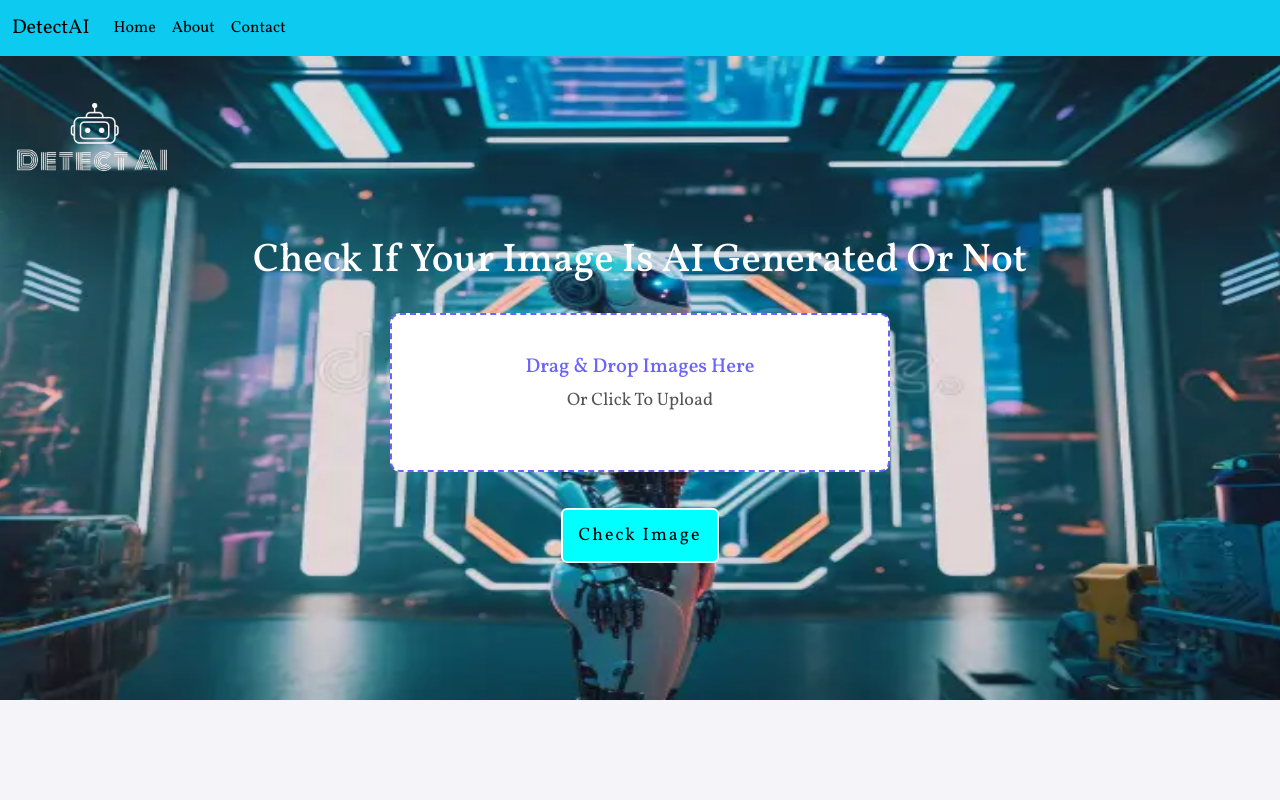
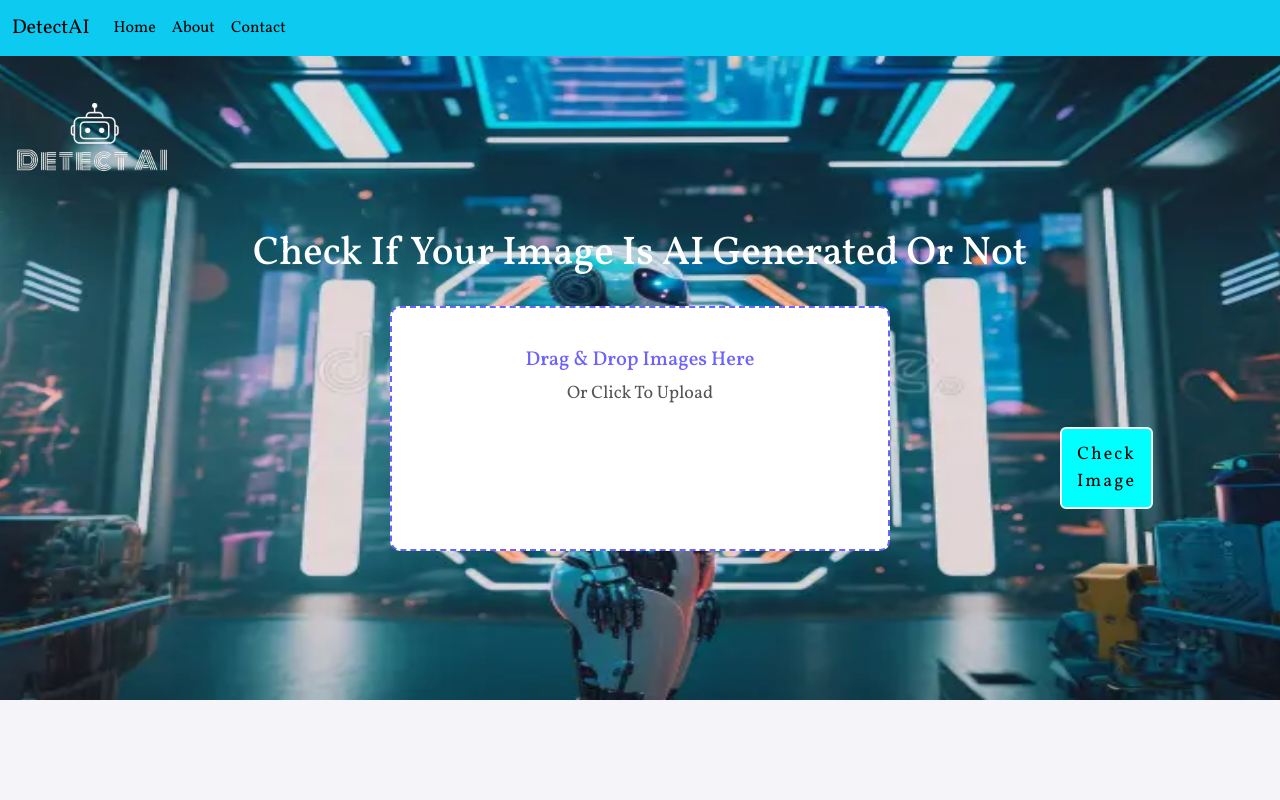
Before and after one commit to AlvinaSaxena/AI-Detection, a Flask app: page /imageModel/ in a window 1280 px wide. Run offline with Flask 3, Linux system fonts and the light colour scheme.

Commit message:
Update imageModel.html

```diff
--- a/templates/imageModel.html
+++ b/templates/imageModel.html
@@ -19,12 +19,13 @@
         <div class="drag-area" id="dragArea">
           <h3>Drag & Drop Images Here</h3>
           <p>or Click to upload</p>
-          <input type="file" id="fileInput" hidden multiple>
+          <form action="/predictImage" method="POST" enctype="multipart/form-data" id="uploadForm">
+            <input type="file" id="fileInput" name="image" hidden>
+            <ul class="file-list" id="fileList"></ul>
+            <button type="submit" class="btn">Check Image</button>
+          </form>
         </div>
-        <ul class="file-list" id="fileList"></ul>
-        <div class="main_btn">
-            <a href="/checkImage/" type="button" class="btn btn">Check Image</a>
-        </div>
+        <div id="result" style="margin-top: 20px; color: white; text-align: center;"></div>
 
         <script>
           const dragArea = document.getElementById("dragArea");
@@ -65,12 +66,10 @@
               li.textContent = file.name;
               fileList.appendChild(li);
             });
+            fileInput.files = files; // Assign files to the input element
           }
         </script>
       </section>
-
-
 </body>
 </html>
-
 {% endblock body %}
```
